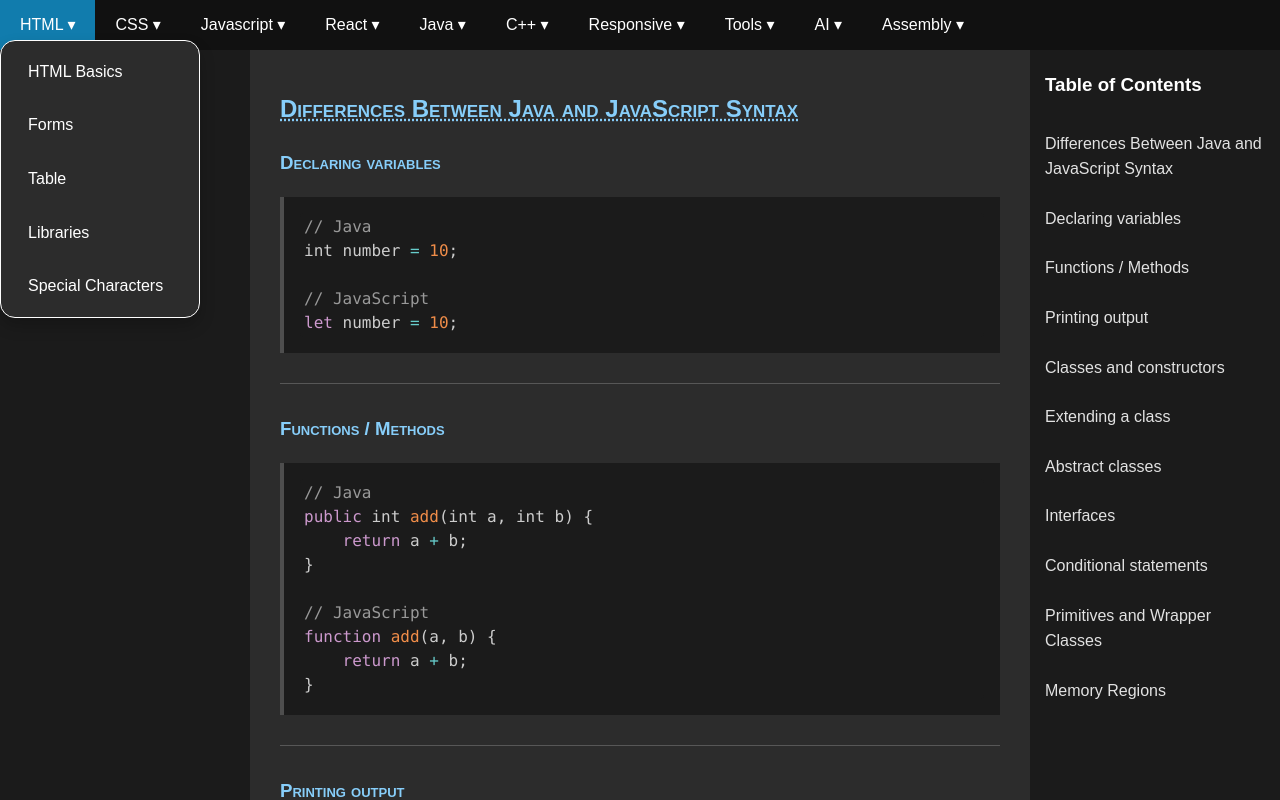
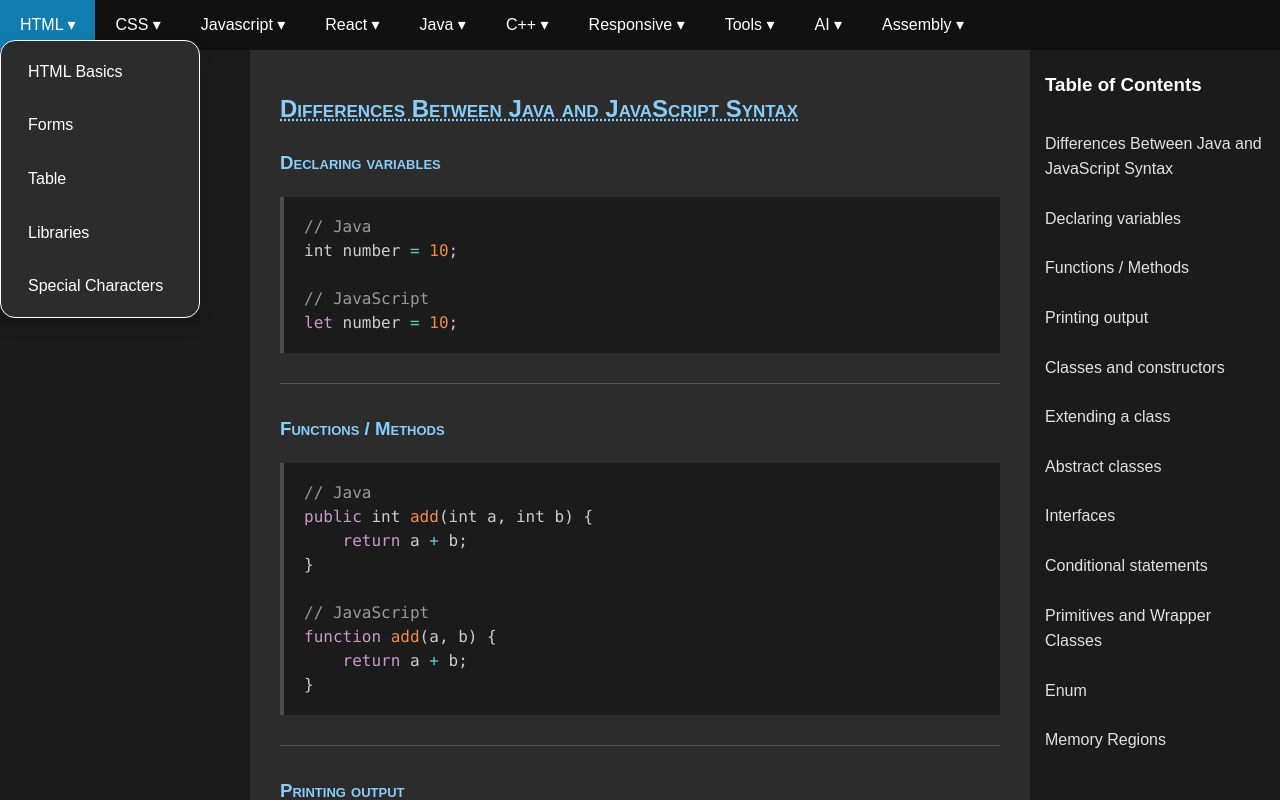
Before and after one commit to tuantrancode/tuantrancode.github.io, a Next.js app in the folder react/: page /Java/java-basics in a window 1280 px wide. Shown: the top 800 px of the page. Built offline with nearby package versions, Linux system fonts and the light colour scheme; some icons are missing.

Commit message:
Adds Enum section to Java

```diff
--- a/react/src/app/Java/java-basics/page.js
+++ b/react/src/app/Java/java-basics/page.js
@@ -297,6 +297,24 @@
           <hr/>
       </section>
 
+
+      {/* Enum*/}
+      <section>
+        <h3 className="section-header" id='enum'>
+          Enum
+        </h3>
+        <p><code>enum</code> is a special class that defines a fixed set of constants</p>
+         <CodeBlock>{`// Java
+public enum Direction {
+    NORTH, SOUTH, EAST, WEST
+}
+---------------------------------
+// use as Direction.NORTH, etc.
+`}</CodeBlock>
+
+      </section>
+
+      {/* Memory Region*/}
       <section>
         <h3 className="section-header" id='memoryRegion'>
           Memory Regions
```
